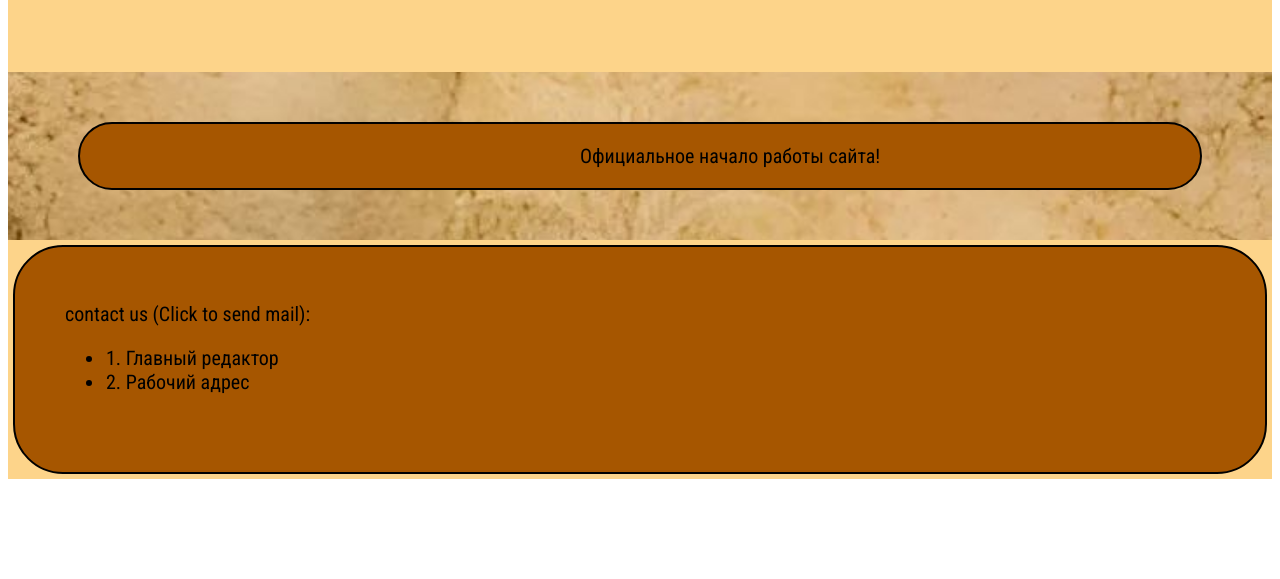
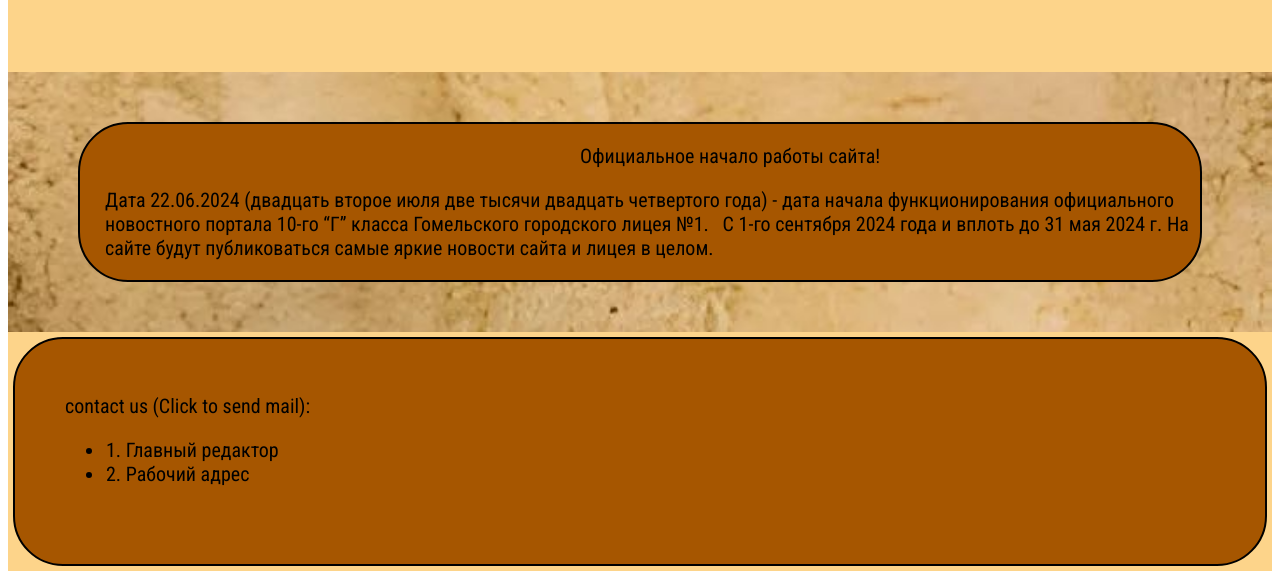
Before and after one commit to gomnewsmar/gomnewsmar.github.io, a plain HTML site: page index.html in a window 1280 px wide. Shown: the part 315-894 px from the top of the page. Before the commit the page ends 802 px from the top, so only its background shows below. Drawn offline with Linux system fonts and the light colour scheme; a web font is replaced by a local one.

Commit message:
Update index.html

```diff
--- a/index.html
+++ b/index.html
@@ -16,7 +16,17 @@
     <div class="img">
       <div class="block2">
         <p class="h">Официальное начало работы сайта!</p>
-        <p class="hh"></p>
+        <p class="hh">Дата 22.06.2024 (двадцать второе июля
+две тысячи двадцать четвертого года) -
+дата начала функционирования
+официального новостного портала
+10-го “Г” класса Гомельского
+городского лицея №1.
+
+С 1-го сентября 2024 года и вплоть до
+31 мая 2024 г. На сайте будут публиковаться
+ самые яркие новости сайта и лицея в целом.
+</p>
       </div>
     </div>
     <div class="footer">
```
